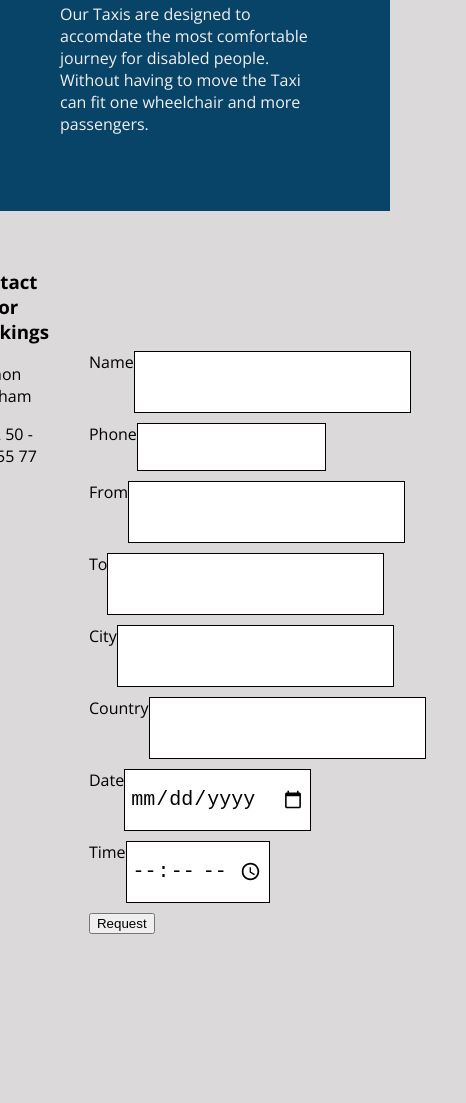
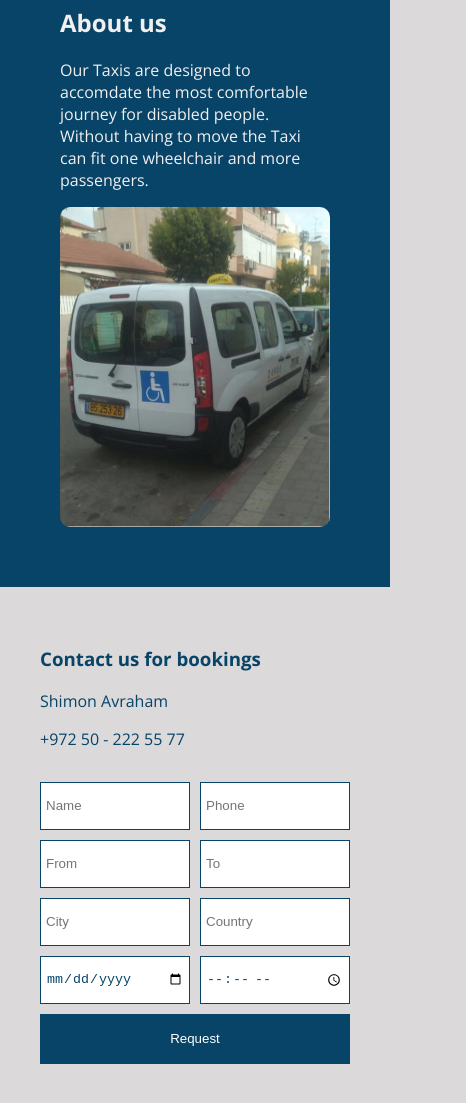
Before and after one commit to NaomiLea/shimmy, a website: page public/index.html in a window 390 px wide. Shown: the part 361-1464 px from the top of the page, 466 px wide, since content can reach past the window. Before the commit the page ends 1361 px from the top, so only its background shows below. Drawn offline with nearby package versions, Linux system fonts and the light colour scheme.

Commit message:
adding stuff

```diff
--- a/public/index.html
+++ b/public/index.html
@@ -24,7 +24,11 @@
 
   <div class="about">
     <div class="container">
-      <p>Our Taxis are designed to accomdate the most comfortable journey for disabled people. Without having to move the Taxi can fit one wheelchair and more passengers.</p>
+      <div class="about-text">
+        <h2>About us</h2>
+        <p>Our Taxis are designed to accomdate the most comfortable journey for disabled people. Without having to move the Taxi can fit one wheelchair and more passengers.</p>
+      </div>
+      <img class="img-taxi" src="taxi.png">
     </div>
   </div>
 
@@ -39,37 +43,27 @@
         <form action="/send-email" method="post">
           <ul class="inputs">
             <li>
-              <label for="name">Name</label>
-              <input type="text" id="name" name="name" />
+              <input type="text" id="name" name="name" placeholder="Name" />
+              <input type="phone" id="phone" name="phone" placeholder="Phone" />
             </li>
+
             <li>
-              <label for="phone">Phone</label>
-              <input type="phone" id="phone" name="pbone" />
+
+              <input type="text" id="from" name="from" placeholder="From" />
+              <input type="text" id="to" name="to" placeholder="To" />
             </li>
+
             <li>
-              <label for="from">From</label>
-              <input type="text" id="from" name="from" />
+              <input type="text" id="city" name="city" placeholder="City" />
+              <input type="text" id="country" name="country" placeholder="Country" />
             </li>
+
             <li>
-              <label for="to">To</label>
-              <input type="text" id="to" name="to" />
-            </li>
-            <li>
-              <label for="city">City</label>
-              <input type="text" id="city" name="city" />
-            </li>
-            <li>
-              <label for="country">Country</label>
-              <input type="text" id="country" name="country" />
-            </li>
-            <li>
-              <label for="date">Date</label>
+
               <input type="date" id="date" name="date" />
-            </li>
-            <li>
-              <label for="time">Time</label>
               <input type="time" id="time" name="time" />
             </li>
+
             <li>
               <button>Request</button>
             </li>
--- a/public/styles.css
+++ b/public/styles.css
@@ -54,6 +54,18 @@ header h1 {
 .contact {
   display: flex;
   justify-content: center;
+  color: #074468;
+}
+
+.about p {
+  width: 70%;
+  margin-right: 40px;
+}
+
+.img-taxi {
+  height: auto;
+  width: 50%;
+  border-radius: 10px;
 }
 
 .confirmation {
@@ -83,9 +95,24 @@ li {
 
 li input {
   min-height: 36px;
-  border: 1px solid #000000;
+  border: 1px solid #074468;
   border-radius: 0;
   padding: 5px;
+  margin-right: 10px;
+  width: 50%;
+  color: #074468;
+}
+
+li input:last-child {
+  margin-right: 0px;
+}
+
+li button {
+  width: 100%;
+  background: #074468;
+  border: 1px solid #074468;
+  color: #ffffff;
+  height: 50px;
 }
 
 .confirmation {
@@ -103,27 +130,20 @@ li input {
 }
 
 @media only screen and (max-width: 768px) {
-  input[type=text], input[type=date], input[type=time] {
-    height: 50px;
-    font-size: 20px;
-  }
-  form {
-    margin-top: 100px;
-  }
-  header h1 {
-    display: flex;
-    align-items: center;
-  }
-  .options h2 {
-    font-size: 14px;
-    margin-right: 5px;
-  }
-  header img {
-    width: 50%;
-    height: 50%;
-  }
   header h1 {
     font-size: 24px;
+  }
+  .container {
+    flex-direction: column;
+  }
+  ul {
+    padding-left: 0;
+  }
+  .about p {
+    width: 100%;
+  }
+  .img-taxi {
+    width: 100%;
   }
 }
 
```
Also changed, not shown: public/taxi.png (added).
